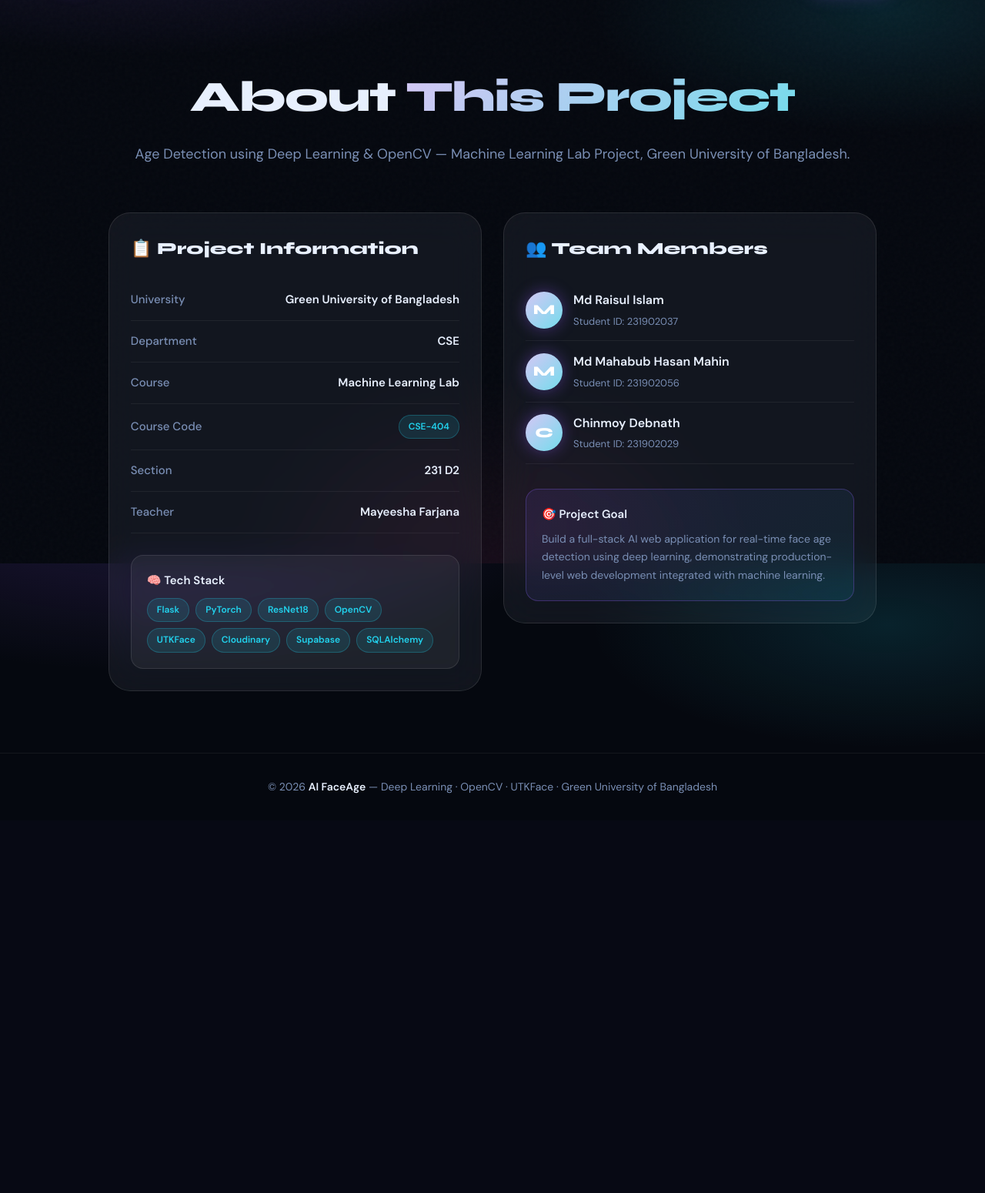
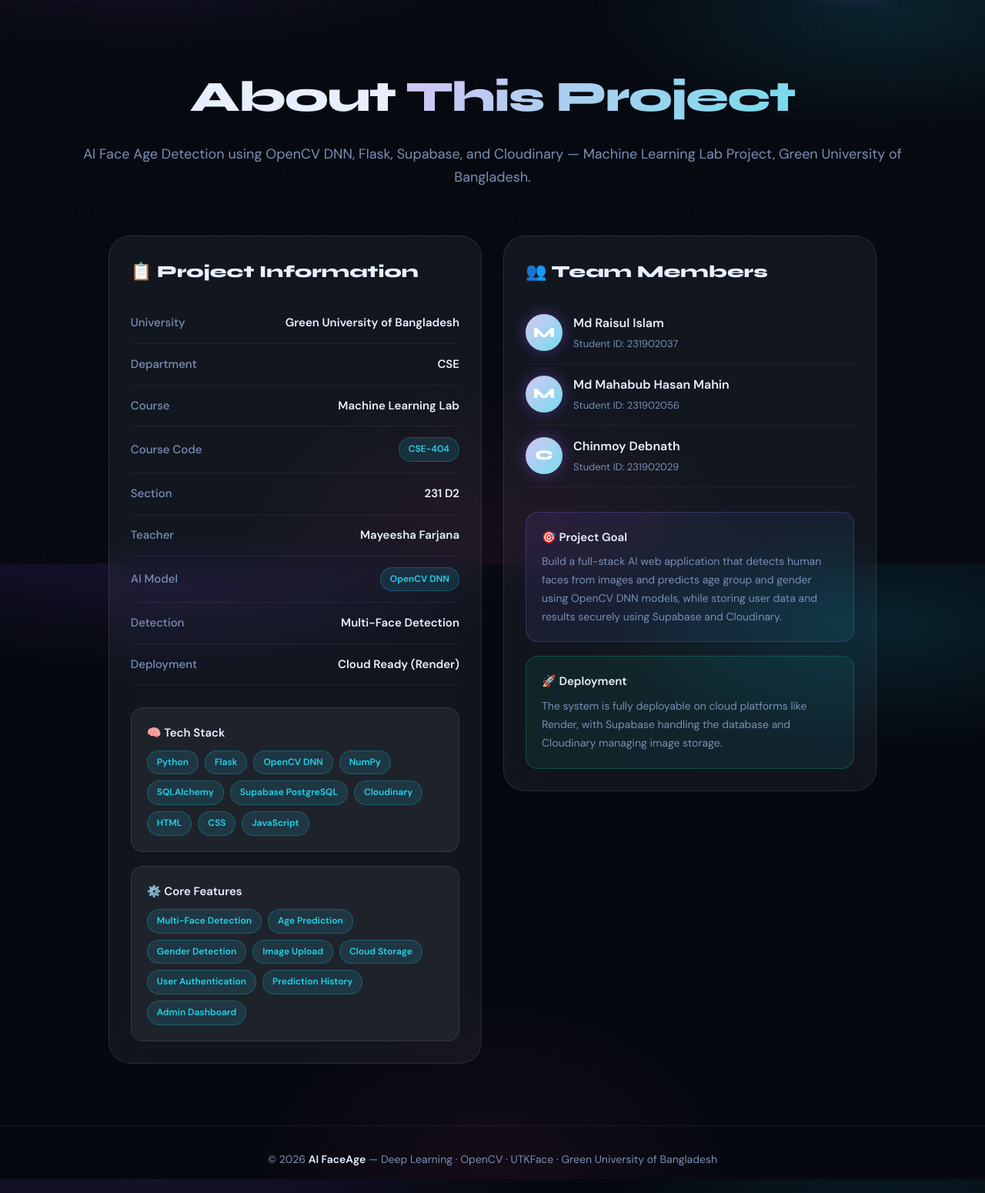
Before and after one commit to Mahabub231/AI_Face_Age_Detection, a Flask app: page /about in a window 1280 px wide. Shown: the part 68-1618 px from the top of the page at 77% size. Before the commit the page ends 1099 px from the top, so only its background shows below. Run offline with Flask 3, Linux system fonts and the light colour scheme.

Commit message:
Update about.html

```diff
--- a/templates/about.html
+++ b/templates/about.html
@@ -1,37 +1,67 @@
 {% extends 'base.html' %}
 {% block content %}
+
 <section class="page-hero">
   <h1>About <span class="grad-text">This Project</span></h1>
-  <p>Age Detection using Deep Learning &amp; OpenCV — Machine Learning Lab Project, Green University of Bangladesh.</p>
+  <p>
+    AI Face Age Detection using OpenCV DNN, Flask, Supabase, and Cloudinary —
+    Machine Learning Lab Project, Green University of Bangladesh.
+  </p>
 </section>
 
 <div class="about-grid container">
+
   <div class="card">
-    <h2 style="font-family:'Syne',sans-serif;font-size:22px;font-weight:800;margin-bottom:22px;">📋 Project Information</h2>
+    <h2 style="font-family:'Syne',sans-serif;font-size:22px;font-weight:800;margin-bottom:22px;">
+      📋 Project Information
+    </h2>
+
     <div class="detail-row"><span class="label">University</span><span class="value">Green University of Bangladesh</span></div>
     <div class="detail-row"><span class="label">Department</span><span class="value">CSE</span></div>
     <div class="detail-row"><span class="label">Course</span><span class="value">Machine Learning Lab</span></div>
     <div class="detail-row"><span class="label">Course Code</span><span class="value"><span class="pill">CSE-404</span></span></div>
     <div class="detail-row"><span class="label">Section</span><span class="value">231 D2</span></div>
     <div class="detail-row"><span class="label">Teacher</span><span class="value">Mayeesha Farjana</span></div>
+    <div class="detail-row"><span class="label">AI Model</span><span class="value"><span class="pill">OpenCV DNN</span></span></div>
+    <div class="detail-row"><span class="label">Detection</span><span class="value">Multi-Face Detection</span></div>
+    <div class="detail-row"><span class="label">Deployment</span><span class="value">Cloud Ready (Render)</span></div>
 
     <div style="margin-top:28px;padding:20px;background:var(--card);border-radius:16px;border:1px solid var(--line);">
       <h3 style="font-size:15px;font-weight:700;margin-bottom:10px;">🧠 Tech Stack</h3>
       <div style="display:flex;gap:8px;flex-wrap:wrap;">
+        <span class="pill">Python</span>
         <span class="pill">Flask</span>
-        <span class="pill">PyTorch</span>
-        <span class="pill">ResNet18</span>
-        <span class="pill">OpenCV</span>
-        <span class="pill">UTKFace</span>
+        <span class="pill">OpenCV DNN</span>
+        <span class="pill">NumPy</span>
+        <span class="pill">SQLAlchemy</span>
+        <span class="pill">Supabase PostgreSQL</span>
         <span class="pill">Cloudinary</span>
-        <span class="pill">Supabase</span>
-        <span class="pill">SQLAlchemy</span>
+        <span class="pill">HTML</span>
+        <span class="pill">CSS</span>
+        <span class="pill">JavaScript</span>
+      </div>
+    </div>
+
+    <div style="margin-top:18px;padding:20px;background:var(--card);border-radius:16px;border:1px solid var(--line);">
+      <h3 style="font-size:15px;font-weight:700;margin-bottom:10px;">⚙️ Core Features</h3>
+      <div style="display:flex;gap:8px;flex-wrap:wrap;">
+        <span class="pill">Multi-Face Detection</span>
+        <span class="pill">Age Prediction</span>
+        <span class="pill">Gender Detection</span>
+        <span class="pill">Image Upload</span>
+        <span class="pill">Cloud Storage</span>
+        <span class="pill">User Authentication</span>
+        <span class="pill">Prediction History</span>
+        <span class="pill">Admin Dashboard</span>
       </div>
     </div>
   </div>
 
   <div class="card">
-    <h2 style="font-family:'Syne',sans-serif;font-size:22px;font-weight:800;margin-bottom:22px;">👥 Team Members</h2>
+    <h2 style="font-family:'Syne',sans-serif;font-size:22px;font-weight:800;margin-bottom:22px;">
+      👥 Team Members
+    </h2>
+
     {% for member in team %}
     <div class="team-member">
       <div class="avatar">{{ member.name[0] }}</div>
@@ -44,8 +74,22 @@
 
     <div style="margin-top:32px;padding:20px;background:linear-gradient(135deg,rgba(139,92,246,.1),rgba(34,211,238,.08));border-radius:16px;border:1px solid rgba(139,92,246,.3);">
       <h3 style="font-size:15px;font-weight:700;margin-bottom:8px;">🎯 Project Goal</h3>
-      <p style="color:var(--muted);font-size:14px;line-height:1.7;">Build a full-stack AI web application for real-time face age detection using deep learning, demonstrating production-level web development integrated with machine learning.</p>
+      <p style="color:var(--muted);font-size:14px;line-height:1.7;">
+        Build a full-stack AI web application that detects human faces from images
+        and predicts age group and gender using OpenCV DNN models, while storing
+        user data and results securely using Supabase and Cloudinary.
+      </p>
+    </div>
+
+    <div style="margin-top:18px;padding:20px;background:linear-gradient(135deg,rgba(16,185,129,.1),rgba(34,211,238,.08));border-radius:16px;border:1px solid rgba(16,185,129,.3);">
+      <h3 style="font-size:15px;font-weight:700;margin-bottom:8px;">🚀 Deployment</h3>
+      <p style="color:var(--muted);font-size:14px;line-height:1.7;">
+        The system is fully deployable on cloud platforms like Render, with
+        Supabase handling the database and Cloudinary managing image storage.
+      </p>
     </div>
   </div>
+
 </div>
+
 {% endblock %}
```
